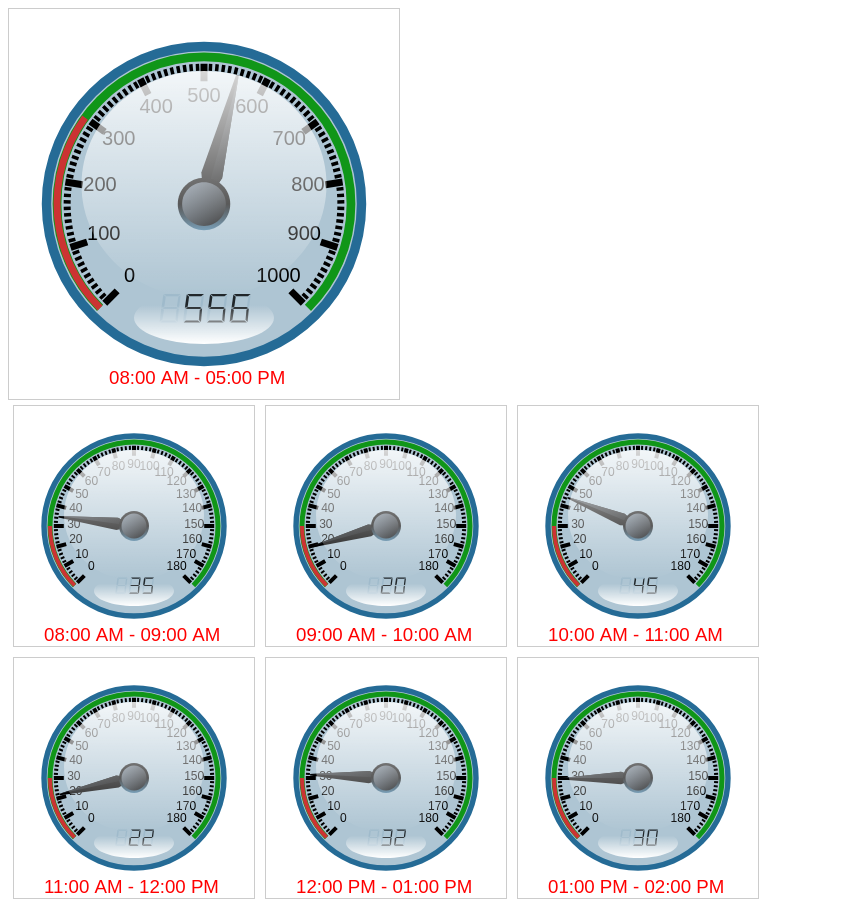
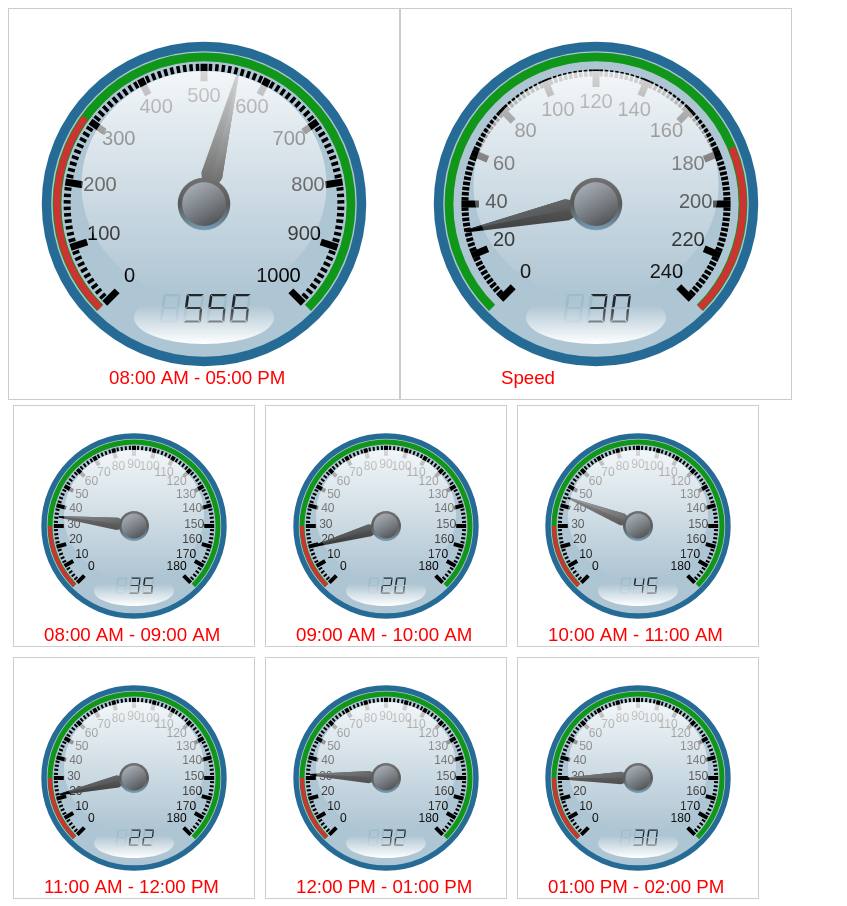
Before and after one commit to manukeerampanal/MSpeedometer, a plain HTML site: page mspeedometer.html in a window 1280 px wide. Shown: the top 906 px of the page, without its empty margins (0-847 px from the left). Drawn offline with Linux system fonts and the light colour scheme.

Commit message:
Update mspeedometer.html

```diff
--- a/mspeedometer.html
+++ b/mspeedometer.html
@@ -12,7 +12,7 @@
         <script type="text/javascript" src="themes/mcust_theme.js"></script>
         <script type="text/javascript" src="cust_animation.js"></script>
         <script type="text/javascript">
-          var mspeedometer1,mspeedometer2,mspeedometer3,mspeedometer4,mspeedometer5;
+          var mspeedometer1,mspeedometer2,mspeedometer3,mspeedometer4,mspeedometer5,mspeedometer6,mspeedometer7,mspeedometer8,mspeedometer9,mspeedometer10,mspeedometer11;
             document.addEventListener ("DOMContentLoaded", function() {
                 document.removeEventListener ("DOMContentLoaded", arguments.callee, false);
                 mspeedometer1 = new MSpeedometer('mspeedometer1', {
@@ -145,6 +145,19 @@
                     titlex : 80,
                     titley : 355
                 });
+                mspeedometer11= new MSpeedometer('mspeedometer11', {
+                    theme: 'manu',
+                    max : 240,
+                    end_point : 30,
+                    threshold:60,
+                    thresholdPivot:210,
+                    meterGapScale:20,
+                    meterTicksCount:12,
+                    meterMarksCount:9,
+                    titletext : "Speed",
+                    titlex : 80,
+                    titley : 355
+                });
                 mspeedometer1.draw();
                 incrementalUpdate(mspeedometer1);
                 mspeedometer2.draw();
@@ -165,12 +178,26 @@
                 incrementalUpdate(mspeedometer9);
                 mspeedometer10.draw();
                 incrementalUpdate(mspeedometer10);
+                mspeedometer11.draw();
+                incrementalUpdate(mspeedometer11);
+				for(var i = 0; i < 500; i++) {
+					setTimeout(function(){
+						var value = randomNumber(1, 239);
+						console.log(value);
+						mspeedometer11.end_point(value);
+						incrementalUpdate(mspeedometer11);
+					}, i * 1500);
+				}
             });
+			function randomNumber(min, max) {
+				return Math.floor(Math.random() * (max - min) + min);
+			}
         </script>
     </head>
     <body>
-        <div style="width:392px;height:392px;">
-            <div id="mspeedometer10" class="mspeedometer" style="margin:auto;"></div>
+        <div style="width:784px;height:392px;">
+            <div id="mspeedometer10" class="mspeedometer" style="margin:auto;float:left;"></div>
+            <div id="mspeedometer11" class="mspeedometer" style="margin:auto;"></div>
         </div>
         <div style="width:756px;height:756px">
             <div id="mspeedometer1" class="mspeedometer" style="width:200px;height:200px;"></div>
```
